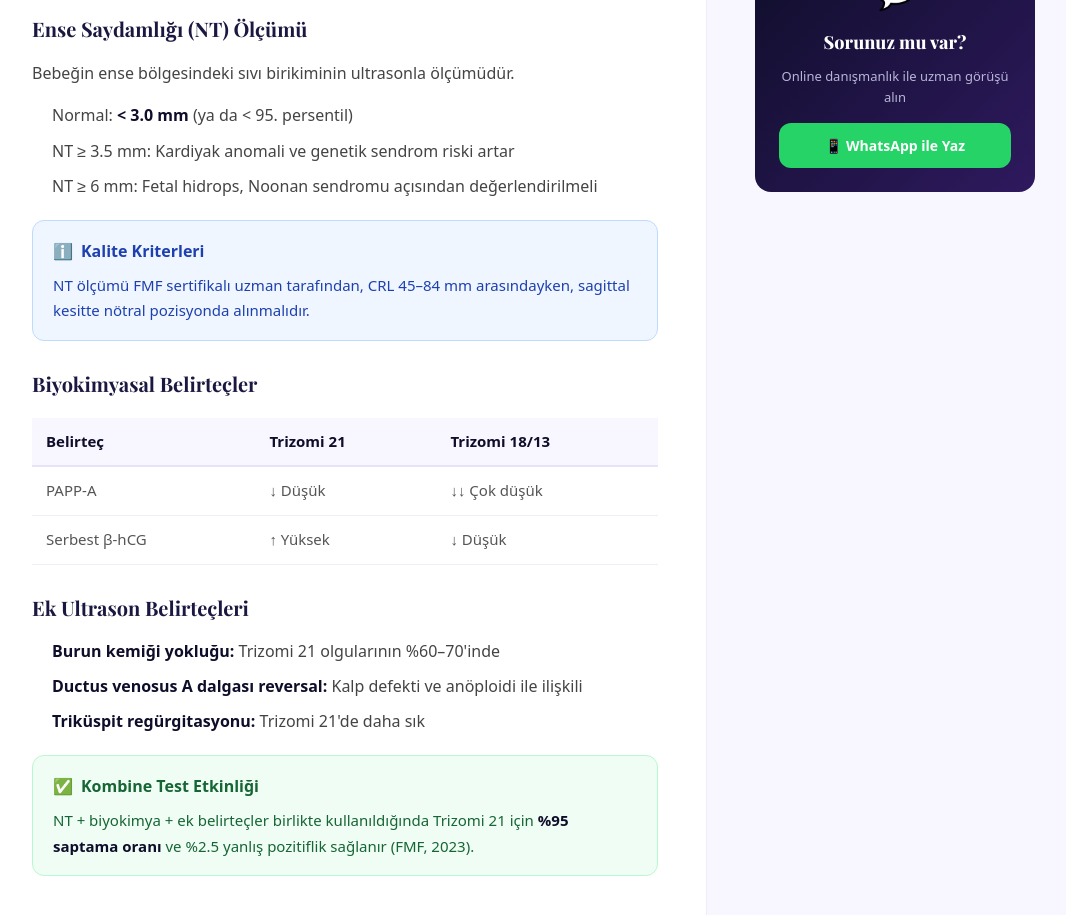
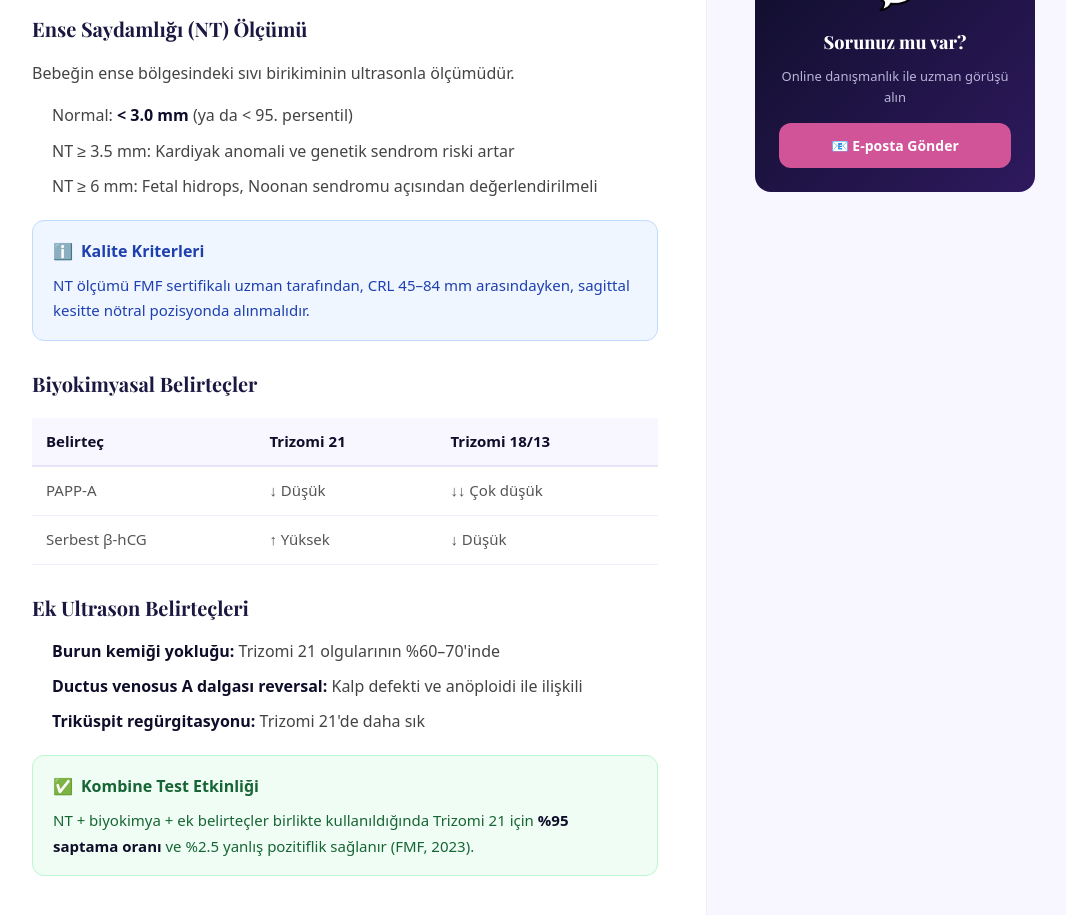
Before and after one commit to mervenurkement-creator/fetaluzman-blog, a Next.js app: page /hizmetler/anomali-taramasi in a window 1280 px wide. Shown: the part 980-1895 px from the top of the page, without its empty margins (131-1197 px from the left). Built offline with nearby package versions, Linux system fonts and the light colour scheme; a web font is replaced by a local one.

Commit message:
Update HizmetLayout.tsx

```diff
--- a/src/components/HizmetLayout.tsx
+++ b/src/components/HizmetLayout.tsx
@@ -70,8 +70,8 @@ export default function HizmetLayout({ title, subtitle, icon, color, category, s
             <div style={{ fontSize: '36px', marginBottom: '12px' }}>💬</div>
             <h3 style={{ fontFamily: 'Playfair Display, Georgia, serif', fontSize: '18px', fontWeight: 800, color: '#fff', marginBottom: '10px' }}>Sorunuz mu var?</h3>
             <p style={{ fontSize: '13px', color: '#b8b5d8', lineHeight: 1.6, marginBottom: '16px' }}>Online danışmanlık ile uzman görüşü alın</p>
-            <a href="https://wa.me/905XXXXXXXXX" style={{ display: 'block', background: '#25D366', color: '#fff', fontWeight: 700, fontSize: '14px', padding: '12px', borderRadius: '12px', textDecoration: 'none' }}>
-              📱 WhatsApp ile Yaz
+            <a href="mailto:dr.mervenur@fetaluzman.com" style={{ display: 'block', background: '#D15398', color: '#fff', fontWeight: 700, fontSize: '14px', padding: '12px', borderRadius: '12px', textDecoration: 'none' }}>
+              📧 E-posta Gönder
             </a>
           </div>
         </aside>
```
